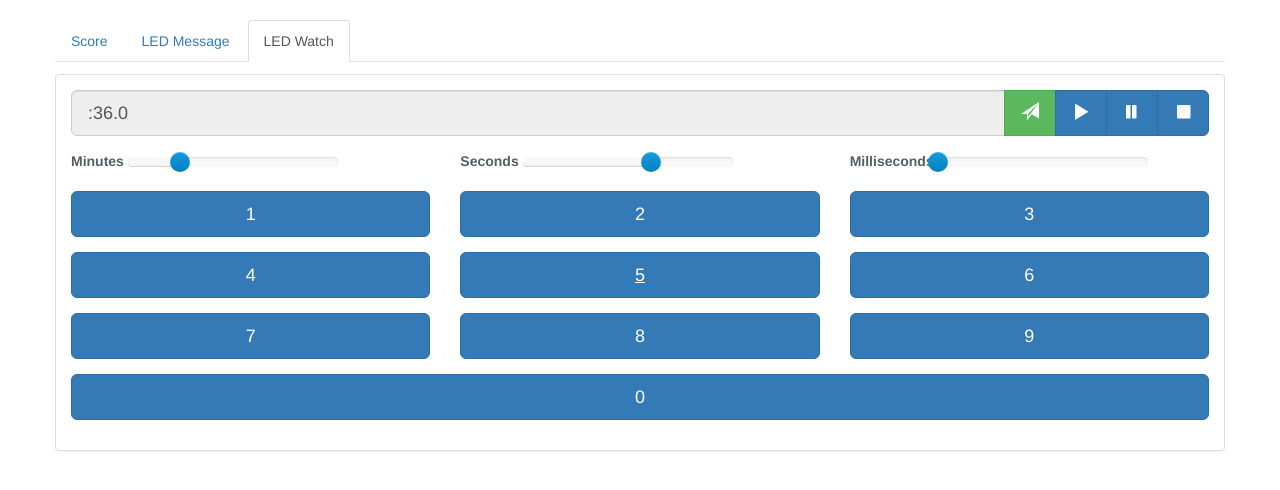
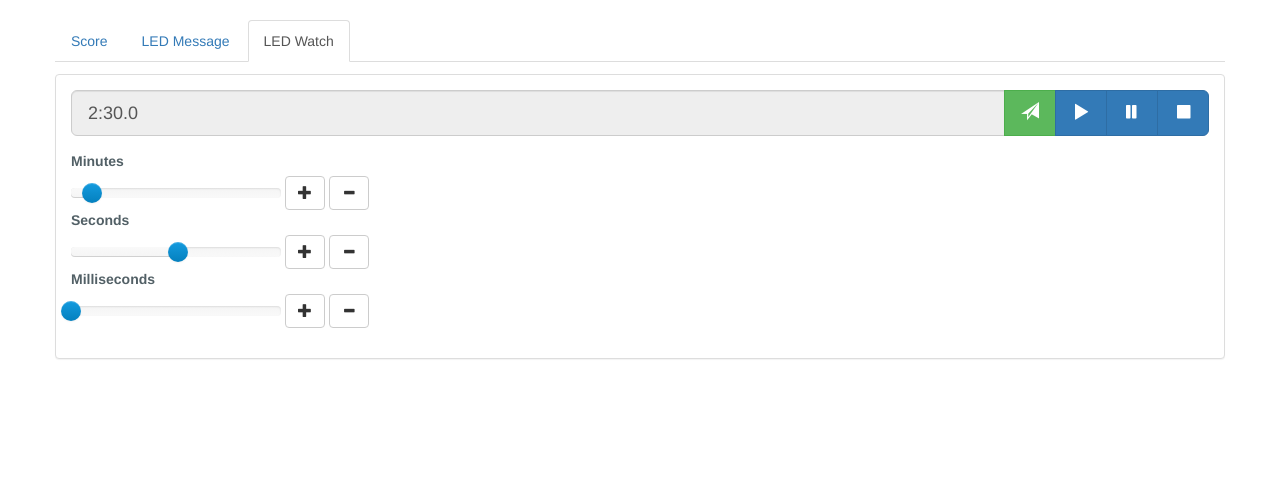
Before and after one commit to damianfallas/marcadorajax, a PHP site: page / in a window 1280 px wide, after a click on "LED Watch". Shown: the part 50-540 px from the top of the page. Run offline with PHP 8.4, Linux system fonts and the light colour scheme; data that the repository does not hold is empty.

Commit message:
slidertest 2

```diff
--- a/index.php
+++ b/index.php
@@ -321,7 +321,7 @@
 
                             <div class="form-group form-group-lg">
                                 <div class="input-group">
-                                    <input id="time" class="form-control" type="text" value="<?php echo "$min:$secs.$ms"; ?>" disabled>
+                                    <input id="time" class="form-control" type="text" value="<?php echo "$mins:$secs.$ms"; ?>" disabled>
                                     <div class="input-group-btn">
                                         <button id="btn-led-time-update" type="button" class="btn btn-primary btn-lg btn-success"><i class="glyphicon glyphicon-send"></i></button>
                                         <button id="btn-watch-start" type="button" class="btn btn-primary btn-lg"><i class="glyphicon glyphicon-play"></i></button>
@@ -332,67 +332,32 @@
                             </div>
                             <div class="form-group">
                                 <div class="row">
-                                    <div class="col-xs-12 col-md-4">
+                                    <div class="col-xs-12 col-md-12">
                                         <label for="range-minutes">Minutes<br /></label>
-                                        <input type="text" name="range-minutes" id="range-minutes" data-provide="slider" data-slider-min="0" data-slider-max="20" data-slider-step="1" data-slider-value="<?php echo $mins; ?>" data-slider-tooltip="show">
                                     </div>
-                                    <div class="col-xs-12 col-md-4">
+                                    <div class="col-xs-12 col-md-12">
+                                        <input class="col-md-12" type="text" name="range-minutes" id="range-minutes" data-provide="slider" data-slider-min="0" data-slider-max="20" data-slider-step="1" data-slider-value="<?php echo $mins; ?>" data-slider-tooltip="show">
+                                        <button type="button" data-for="range-minutes" class="plus btn btn-default"><i class="glyphicon glyphicon-plus"></i></button>
+                                        <button type="button" data-for="range-minutes" class="minus btn btn-default"><i class="glyphicon glyphicon-minus"></i></button>
+                                    </div>
+                                    <div class="col-xs-12 col-md-12">
                                         <label for="range-seconds">Seconds<br /></label>
-                                        <input type="text" name="range-seconds" id="range-seconds" data-provide="slider" data-slider-min="0" data-slider-max="59" data-slider-step="1" data-slider-value="<?php echo $secs; ?>" data-slider-tooltip="show">
                                     </div>
-                                    <div class="col-xs-12 col-md-4">
+                                    <div class="col-xs-12 col-md-12">
+                                        <input class="col-md-12" type="text" name="range-seconds" id="range-seconds" data-provide="slider" data-slider-min="0" data-slider-max="59" data-slider-step="1" data-slider-value="<?php echo $secs; ?>" data-slider-tooltip="show">
+                                        <button type="button" data-for="range-seconds" class="plus btn btn-default"><i class="glyphicon glyphicon-plus"></i></button>
+                                        <button type="button" data-for="range-seconds" class="minus btn btn-default"><i class="glyphicon glyphicon-minus"></i></button>
+                                    </div>
+                                    <div class="col-xs-12 col-md-12">
                                         <label for="range-seconds">Milliseconds<br /></label>
-                                         <input type="text" name="range-milliseconds" id="range-milliseconds" data-provide="slider" data-slider-min="0" data-slider-max="99" data-slider-step="1" data-slider-value="<?php echo $ms; ?>" data-slider-tooltip="show">
+                                    </div>
+                                    <div class="col-xs-12 col-md-12">
+                                         <input class="col-md-12" type="text" name="range-milliseconds" id="range-milliseconds" data-provide="slider" data-slider-min="0" data-slider-max="99" data-slider-step="1" data-slider-value="<?php echo $ms; ?>" data-slider-tooltip="show">
+                                         <button type="button" data-for="range-milliseconds" class="plus btn btn-default"><i class="glyphicon glyphicon-plus"></i></button>
+                                        <button type="button" data-for="range-milliseconds" class="minus btn btn-default"><i class="glyphicon glyphicon-minus"></i></button>
                                     </div>
                                 </div>
                             </div>
-                            <div class="form-group">
-                                <div class="row">
-                                    <div class="col-xs-4">
-                                        <button type="button" class="btn btn-primary btn-lg col-xs-12" data-watchbtn="1">1</button>
-                                    </div>
-                                    <div class="col-xs-4">
-                                        <button type="button" class="btn btn-primary btn-lg col-xs-12" data-watchbtn="2">2</button>
-                                    </div>
-                                    <div class="col-xs-4">
-                                        <button type="button" class="btn btn-primary btn-lg col-xs-12" data-watchbtn="3">3</button>
-                                    </div>
-                                </div>
-                            </div>
-                            <div class="form-group">
-                                <div class="row">
-                                    <div class="col-xs-4">
-                                        <button type="button" class="btn btn-primary btn-lg col-xs-12" data-watchbtn="4">4</button>
-                                    </div>
-                                    <div class="col-xs-4">
-                                        <button type="button" class="btn btn-primary btn-lg col-xs-12" data-watchbtn="5"><u>5</u></button>
-                                    </div>
-                                    <div class="col-xs-4">
-                                        <button type="button" class="btn btn-primary btn-lg col-xs-12" data-watchbtn="6">6</button>
-                                    </div>
-                                </div>
-                            </div>
-                            <div class="form-group">
-                                <div class="row">
-                                    <div class="col-xs-4">
-                                        <button type="button" class="btn btn-primary btn-lg col-xs-12" data-watchbtn="7">7</button>
-                                    </div>
-                                    <div class="col-xs-4">
-                                        <button type="button" class="btn btn-primary btn-lg col-xs-12" data-watchbtn="8">8</button>
-                                    </div>
-                                    <div class="col-xs-4">
-                                        <button type="button" class="btn btn-primary btn-lg col-xs-12" data-watchbtn="9">9</button>
-                                    </div>
-                                </div>
-                            </div>
-                            <div class="form-group">
-                                <div class="row">
-                                    <div class="col-xs-12">
-                                        <button type="button" class="btn btn-primary btn-lg col-xs-12" data-watchbtn="0">0</button>
-                                    </div>
-                                </div>
-                            </div>
-
                         </div>
                     </div>
 
--- a/php/score.json
+++ b/php/score.json
@@ -1 +1 @@
-{"stamp":1459285927,"update-mode":"led-time-update","score-red":"1","fouls-red":"1","score-blue":"1","fouls-blue":"1","led-mode":"","led-message":"hola\nmundo","led-time":"336000","led-time-state":0,"games":"1","data":"swatch-action","value":"pause"}
+{"stamp":1459398419,"update-mode":"led-time-update","score-red":"1","fouls-red":"1","score-blue":"1","fouls-blue":"1","led-mode":"","led-message":"hola\nmundo","led-time":"150000","led-time-state":0,"games":"1","data":"swatch-action","value":"pause"}
```
